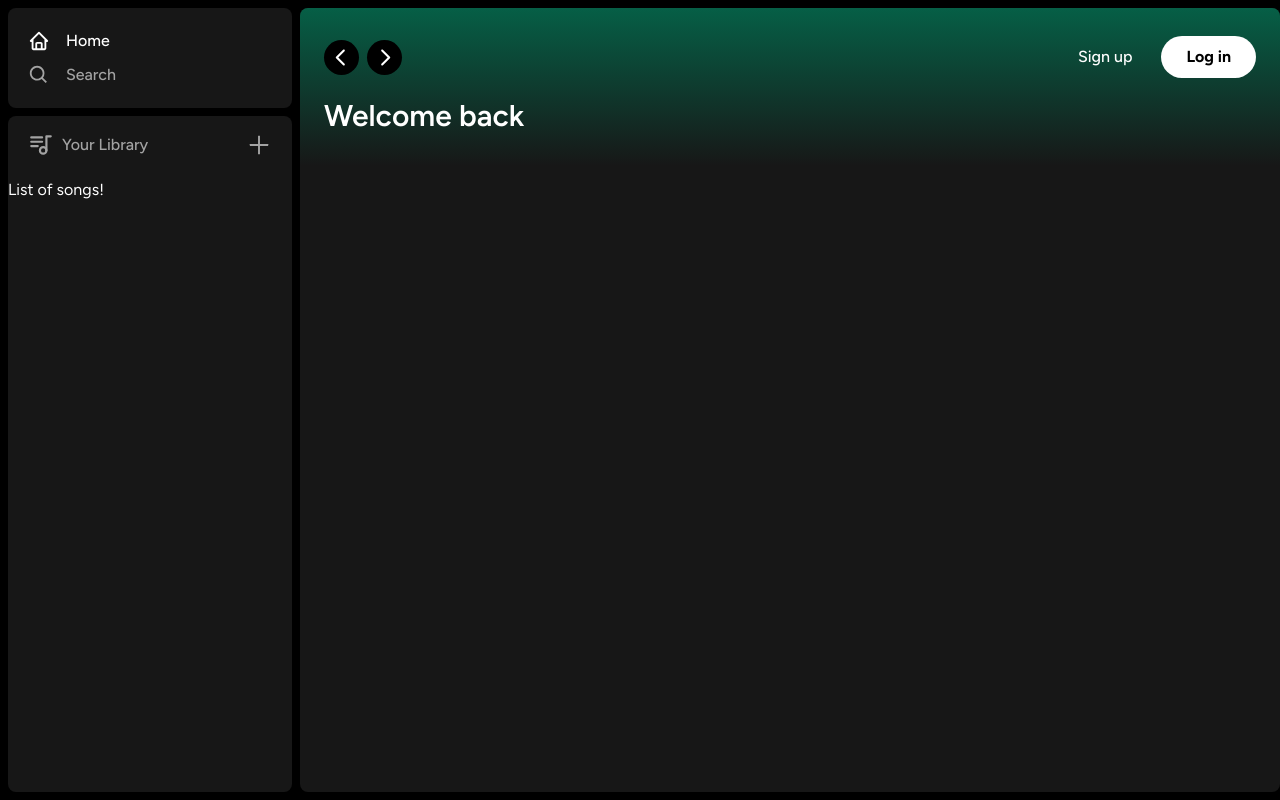
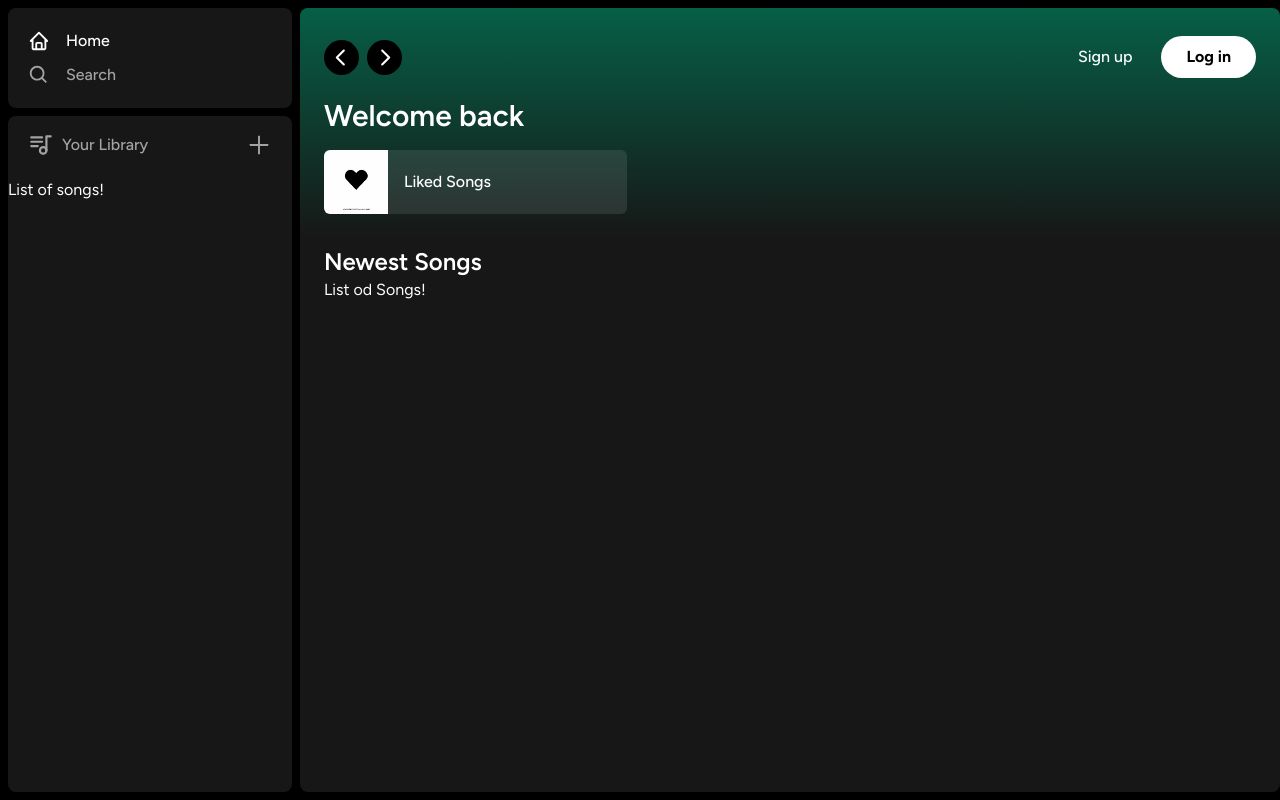
Before and after one commit to siqah/spotify-clone, a Next.js app: page / in a window 1280 px wide. Built offline with nearby package versions, Linux system fonts and the light colour scheme.

Commit message:
intial 2

```diff
--- a/app/(site)/page.tsx
+++ b/app/(site)/page.tsx
@@ -1,4 +1,5 @@
 import Header from "@/components/Header";
+import ListItem from "@/components/ListItem";
 
 export default function Home() {
   return (
@@ -18,10 +19,30 @@
           grid-cols-1
           sm:grid-cols-2
           xl:grid-cols-3
+          2xl:rid-cols-4
+          gap-3
+          mt-4
+
           ">
+            <ListItem
+            image="/images/like.png"
+            name="Liked Songs"
+            href="liked"
+            />
 
           </div>
        </Header>
+       <div className="mt-2 mb-7 px-6">
+           <div className="flex justify-between itemscenter">
+             <h1 className="text-white text-2xl font-semibold">
+              Newest Songs
+             </h1>
+           </div>
+
+           <div>
+            List od Songs!
+           </div>
+       </div>
 
     </div>
   )
--- /dev/null
+++ b/components/ListItem.tsx
@@ -0,0 +1,81 @@
+"use client"
+
+import { useRouter } from "next/navigation";
+import Image from "next/image";
+import { FaPlay } from "react-icons/fa";
+
+    interface ListItemProps {
+        image: string;
+        name:string;
+        href:string;
+
+    }
+
+const ListItem: React.FC<ListItemProps> = ({
+    image,
+    name,
+    href
+
+}) =>{
+    const router = useRouter();
+
+    const onClick = () => {
+        // Add auth before push
+        router.push(href);
+    }
+    return(
+        <button
+        onClick={onClick}
+        className="
+        relative
+        group
+        flex
+        items-center
+        rounded-md
+        overflow-hidden
+        gap-x-4
+        bg-neutral-100/10
+        hover:bg-neutral-100/20
+        transition
+        pr-4"
+        >
+           <div className="
+           relative
+           min-h-[64px]
+           min-w-[64px]">
+            <Image
+            className="
+            object-cover"
+            fill
+            src={image}
+            alt={Image}
+            />
+           </div>
+           <p
+           className="font-medium truncate py-5"
+           >{name}</p>
+
+           <div
+           className="
+           absolute
+           transition
+           opacity-0
+           rounded-full
+           flex
+           items-center
+           justify-content
+           bg-green-500
+           p-4
+           right-5
+           drop-shadow-md
+           group-hover:opacity-100
+           hover:scale-110"
+           >
+            <FaPlay className="text-black" />
+           </div>
+        </button>
+    )
+
+}
+
+export default ListItem;
```
Also changed, not shown: public/images/like.png (added).
